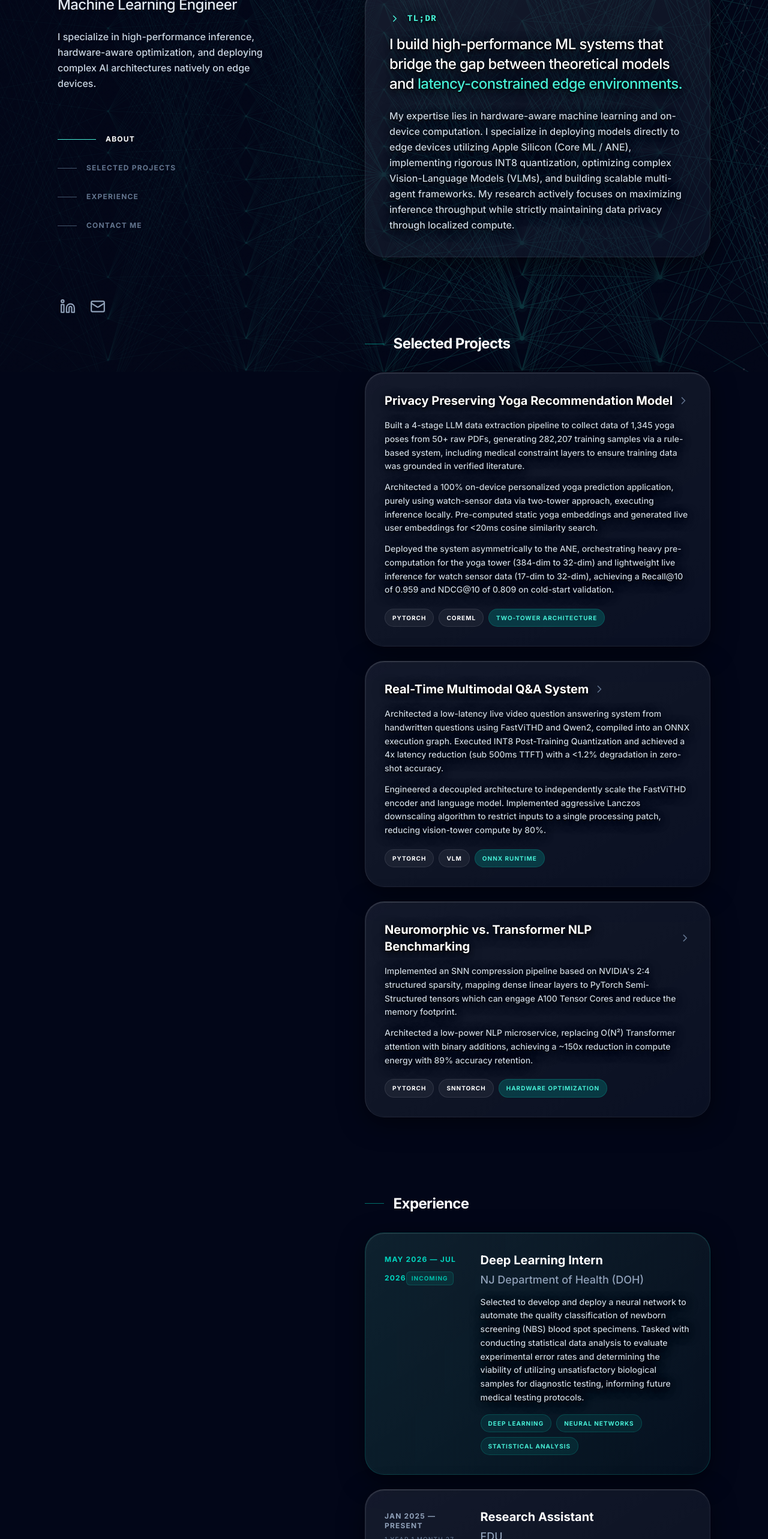
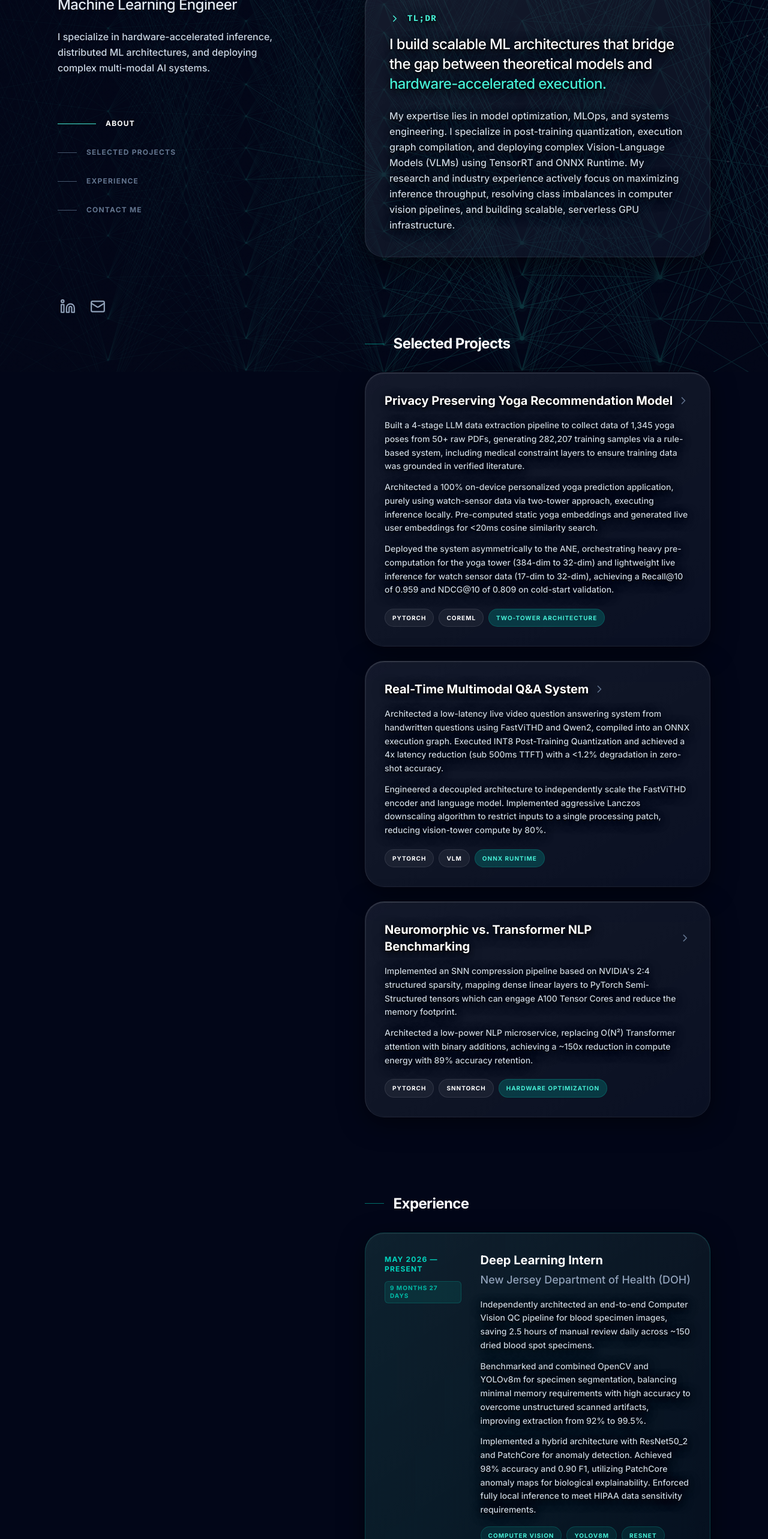
Before and after one commit to MeetPatel41011/Portfolio, a Next.js app: page / in a window 1280 px wide. Shown: the part 180-2746 px from the top of the page at 60% size. Built offline with nearby package versions, Linux system fonts and the light colour scheme.

Commit message:
fix: sync experience and bios with resume

```diff
--- a/src/app/page.tsx
+++ b/src/app/page.tsx
@@ -115,7 +115,7 @@ export default function Home() {
                 Machine Learning Engineer
               </h2>
               <p className="mt-6 max-w-sm leading-relaxed text-slate-300 drop-shadow-sm font-medium">
-                I specialize in high-performance inference, hardware-aware optimization, and deploying complex AI architectures natively on edge devices.
+                I specialize in hardware-accelerated inference, distributed ML architectures, and deploying complex multi-modal AI systems.
               </p>
 
               {/* Navigation */}
@@ -186,10 +186,10 @@ export default function Home() {
                    TL;DR
                  </div>
                  <p className="text-xl md:text-2xl text-white font-medium leading-snug tracking-tight glass-text">
-                   I build high-performance ML systems that bridge the gap between theoretical models and <span className="text-teal-300">latency-constrained edge environments.</span>
+                   I build scalable ML architectures that bridge the gap between theoretical models and <span className="text-teal-300">hardware-accelerated execution.</span>
                  </p>
                  <p className="text-slate-300 leading-relaxed font-medium glass-text">
-                   My expertise lies in hardware-aware machine learning and on-device computation. I specialize in deploying models directly to edge devices utilizing Apple Silicon (Core ML / ANE), implementing rigorous INT8 quantization, optimizing complex Vision-Language Models (VLMs), and building scalable multi-agent frameworks. My research actively focuses on maximizing inference throughput while strictly maintaining data privacy through localized compute.
+                   My expertise lies in model optimization, MLOps, and systems engineering. I specialize in post-training quantization, execution graph compilation, and deploying complex Vision-Language Models (VLMs) using TensorRT and ONNX Runtime. My research and industry experience actively focus on maximizing inference throughput, resolving class imbalances in computer vision pipelines, and building scalable, serverless GPU infrastructure.
                  </p>
               </BentoCard>
             </section>
@@ -281,56 +281,58 @@ export default function Home() {
 
               <div className="space-y-6">
 
-                {/* Incoming Exp */}
+                {/* Exp 1 */}
                 <BentoCard className="p-8 group relative flex flex-col md:flex-row gap-6 md:gap-8 border border-teal-400/20 bg-teal-900/10 relative overflow-hidden">
                   <div className="absolute inset-0 bg-gradient-to-r from-teal-500/10 to-transparent opacity-50"></div>
-                  <header className="z-10 mt-1 text-xs font-bold uppercase tracking-widest text-teal-400 shrink-0 md:w-1/4" aria-label="May 2026 to July 2026">
-                    May 2026 — Jul 2026
-                    <div className="mt-3 text-[10px] text-teal-500 font-bold uppercase tracking-widest bg-teal-400/10 inline-block px-2 py-1 rounded-md border border-teal-400/20">Incoming</div>
+                  <header className="z-10 mt-1 text-xs font-bold uppercase tracking-widest text-teal-400 shrink-0 md:w-1/4" aria-label="May 2026 to Present">
+                    May 2026 — Present
+                    <div className="mt-3 text-[10px] text-teal-500 font-bold uppercase tracking-widest bg-teal-400/10 inline-block px-2 py-1 rounded-md border border-teal-400/20"><LiveDuration start="May 2026" end="Present" /></div>
                   </header>
                   <div className="z-10 md:w-3/4">
                     <h3 className="text-xl font-bold text-white group/link leading-snug">
                       <div>Deep Learning Intern</div>
-                      <div className="text-slate-400 font-medium text-lg mt-1">NJ Department of Health (DOH)</div>
+                      <div className="text-slate-400 font-medium text-lg mt-1">New Jersey Department of Health (DOH)</div>
                     </h3>
-                    <p className="mt-3 text-sm leading-relaxed text-slate-300 font-medium glass-text">
-                      Selected to develop and deploy a neural network to automate the quality classification of newborn screening (NBS) blood spot specimens. Tasked with conducting statistical data analysis to evaluate experimental error rates and determining the viability of utilizing unsatisfactory biological samples for diagnostic testing, informing future medical testing protocols.
-                    </p>
+                    <div className="mt-4 space-y-3 text-sm leading-relaxed text-slate-300 font-medium glass-text">
+                      <p>Independently architected an end-to-end Computer Vision QC pipeline for blood specimen images, saving 2.5 hours of manual review daily across ~150 dried blood spot specimens.</p>
+                      <p>Benchmarked and combined OpenCV and YOLOv8m for specimen segmentation, balancing minimal memory requirements with high accuracy to overcome unstructured scanned artifacts, improving extraction from 92% to 99.5%.</p>
+                      <p>Implemented a hybrid architecture with ResNet50_2 and PatchCore for anomaly detection. Achieved 98% accuracy and 0.90 F1, utilizing PatchCore anomaly maps for biological explainability. Enforced fully local inference to meet HIPAA data sensitivity requirements.</p>
+                    </div>
                     <ul className="mt-4 flex flex-wrap gap-2" aria-label="Technologies used">
-                      <li><span className="flex items-center rounded-full bg-teal-400/10 px-3 py-1.5 text-[10px] font-bold uppercase tracking-widest text-teal-300 border border-teal-400/20">Deep Learning</span></li>
-                      <li><span className="flex items-center rounded-full bg-teal-400/10 px-3 py-1.5 text-[10px] font-bold uppercase tracking-widest text-teal-300 border border-teal-400/20">Neural Networks</span></li>
-                      <li><span className="flex items-center rounded-full bg-teal-400/10 px-3 py-1.5 text-[10px] font-bold uppercase tracking-widest text-teal-300 border border-teal-400/20">Statistical Analysis</span></li>
+                      <li><span className="flex items-center rounded-full bg-teal-400/10 px-3 py-1.5 text-[10px] font-bold uppercase tracking-widest text-teal-300 border border-teal-400/20">Computer Vision</span></li>
+                      <li><span className="flex items-center rounded-full bg-teal-400/10 px-3 py-1.5 text-[10px] font-bold uppercase tracking-widest text-teal-300 border border-teal-400/20">YOLOv8m</span></li>
+                      <li><span className="flex items-center rounded-full bg-teal-400/10 px-3 py-1.5 text-[10px] font-bold uppercase tracking-widest text-teal-300 border border-teal-400/20">ResNet</span></li>
                     </ul>
                   </div>
                 </BentoCard>
 
-                {/* Exp 1 */}
+                {/* Exp 2 */}
                 <BentoCard className="p-8 group relative flex flex-col md:flex-row gap-6 md:gap-8">
-                  <header className="z-10 mt-1 text-xs font-bold uppercase tracking-widest text-slate-400 shrink-0 md:w-1/4" aria-label="2025 to Present">
+                  <header className="z-10 mt-1 text-xs font-bold uppercase tracking-widest text-slate-400 shrink-0 md:w-1/4" aria-label="Jan 2025 to Present">
                     Jan 2025 — Present
                     <div className="mt-2 text-[10px] text-slate-500 font-medium"><LiveDuration start="Jan 2025" end="Present" /></div>
                   </header>
                   <div className="z-10 md:w-3/4">
                     <h3 className="text-xl font-bold text-white group/link leading-snug">
                       <div>Research Assistant</div>
-                      <div className="text-slate-400 font-medium text-lg mt-1">FDU</div>
+                      <div className="text-slate-400 font-medium text-lg mt-1">Fairleigh Dickinson University, New Jersey</div>
                     </h3>
-                    <p className="mt-3 text-sm leading-relaxed text-slate-300 font-medium glass-text">
-                      Led research to resolve complex spatial dependencies in computer vision models using Graph Neural Networks (GNNs) and hybrid Vision Transformers (ViT), resulting in a paper acceptance at the IEEE ISEC&apos;26 conference. In another research benchmark, evaluated SOTA models across 10,000+ patient records, improving inference precision from 81.00% to 97.75%.
-                    </p>
+                    <div className="mt-4 space-y-3 text-sm leading-relaxed text-slate-300 font-medium glass-text">
+                      <p>Achieved the highest model performance in a competitive multi-author benchmark using fine-tuned VGG16 on 10,000+ dermoscopic images (7-class, HAM10000). Reached 97.75% validation accuracy and F1 = 0.9547, outperforming baseline EfficientNetV2 (91.32%) and ViT-B/16 (94.2%).</p>
+                      <p>Resolved severe class imbalance via inverse-frequency weighted CrossEntropyLoss and stabilized test fluctuations using ReduceLROnPlateau scheduling and gradient clipping. Reduced train-val gap to 0.20%.</p>
+                    </div>
                     <ul className="mt-4 flex flex-wrap gap-2" aria-label="Technologies used">
-                      <li><span className="flex items-center rounded-full bg-teal-400/10 px-3 py-1.5 text-[10px] font-bold uppercase tracking-widest text-teal-300 border border-teal-400/20">Computer Vision</span></li>
-                      <li><span className="flex items-center rounded-full bg-teal-400/10 px-3 py-1.5 text-[10px] font-bold uppercase tracking-widest text-teal-300 border border-teal-400/20">ViT</span></li>
-                      <li><span className="flex items-center rounded-full bg-teal-400/10 px-3 py-1.5 text-[10px] font-bold uppercase tracking-widest text-teal-300 border border-teal-400/20">GNN</span></li>
+                      <li><span className="flex items-center rounded-full bg-teal-400/10 px-3 py-1.5 text-[10px] font-bold uppercase tracking-widest text-teal-300 border border-teal-400/20">VGG16</span></li>
+                      <li><span className="flex items-center rounded-full bg-teal-400/10 px-3 py-1.5 text-[10px] font-bold uppercase tracking-widest text-teal-300 border border-teal-400/20">PyTorch</span></li>
+                      <li><span className="flex items-center rounded-full bg-teal-400/10 px-3 py-1.5 text-[10px] font-bold uppercase tracking-widest text-teal-300 border border-teal-400/20">Model Benchmarking</span></li>
                     </ul>
                   </div>
                 </BentoCard>
 
-                {/* Exp 2 */}
+                {/* Exp 3 */}
                 <BentoCard className="p-8 group relative flex flex-col md:flex-row gap-6 md:gap-8">
-                  <header className="z-10 mt-1 text-xs font-bold uppercase tracking-widest text-slate-400 shrink-0 md:w-1/4" aria-label="2025 to Present">
-                    Sep 2025 — Present
-                    <div className="mt-2 text-[10px] text-slate-500 font-medium"><LiveDuration start="Sep 2025" end="Present" /></div>
+                  <header className="z-10 mt-1 text-xs font-bold uppercase tracking-widest text-slate-400 shrink-0 md:w-1/4" aria-label="Sep 2025 to May 2026">
+                    Sep 2025 — May 2026
                   </header>
                   <div className="z-10 md:w-3/4">
                     <h3 className="text-xl font-bold text-white group/link leading-snug">
@@ -347,23 +349,25 @@ export default function Home() {
                   </div>
                 </BentoCard>
 
-                {/* Exp 3 */}
+                {/* Exp 4 */}
                 <BentoCard className="p-8 group relative flex flex-col md:flex-row gap-6 md:gap-8">
-                  <header className="z-10 mt-1 text-xs font-bold uppercase tracking-widest text-slate-400 shrink-0 md:w-1/4" aria-label="2023">
+                  <header className="z-10 mt-1 text-xs font-bold uppercase tracking-widest text-slate-400 shrink-0 md:w-1/4" aria-label="Jan 2023 to April 2023">
                     Jan 2023 — Apr 2023
                     <div className="mt-2 text-[10px] text-slate-500 font-medium"><LiveDuration start="Jan 2023" end="Apr 2023" /></div>
                   </header>
                   <div className="z-10 md:w-3/4">
                     <h3 className="text-xl font-bold text-white group/link leading-snug">
-                      <div>ML Intern</div>
-                      <div className="text-slate-400 font-medium text-lg mt-1">Tri State Technologies</div>
+                      <div>Machine Learning Intern</div>
+                      <div className="text-slate-400 font-medium text-lg mt-1">Tri State Technologies, Ahmedabad, India</div>
                     </h3>
-                    <p className="mt-3 text-sm leading-relaxed text-slate-300 font-medium glass-text">
-                      Developed and deployed ML inference APIs using FastAPI, establishing seamless integration with frontend interfaces. Streamlined complex data preprocessing pipelines to normalize datasets, significantly reducing model noise and improving training quality.
-                    </p>
+                    <div className="mt-4 space-y-3 text-sm leading-relaxed text-slate-300 font-medium glass-text">
+                      <p>Improved production model accuracy by 17% after optimizing the feature extraction pipeline. Resolved feature conflicts and upstream noise contamination that degraded model performance.</p>
+                      <p>Managed an end-to-end ML stack via multi-endpoint FastAPI service deployed on GCP and Modal.com for scalable, serverless GPU execution and Jenkins CI/CD.</p>
+                    </div>
                     <ul className="mt-4 flex flex-wrap gap-2" aria-label="Technologies used">
                       <li><span className="flex items-center rounded-full bg-teal-400/10 px-3 py-1.5 text-[10px] font-bold uppercase tracking-widest text-teal-300 border border-teal-400/20">FastAPI</span></li>
-                      <li><span className="flex items-center rounded-full bg-teal-400/10 px-3 py-1.5 text-[10px] font-bold uppercase tracking-widest text-teal-300 border border-teal-400/20">Data Pipelines</span></li>
+                      <li><span className="flex items-center rounded-full bg-teal-400/10 px-3 py-1.5 text-[10px] font-bold uppercase tracking-widest text-teal-300 border border-teal-400/20">GCP & Modal</span></li>
+                      <li><span className="flex items-center rounded-full bg-teal-400/10 px-3 py-1.5 text-[10px] font-bold uppercase tracking-widest text-teal-300 border border-teal-400/20">Jenkins CI/CD</span></li>
                     </ul>
                   </div>
                 </BentoCard>
```
